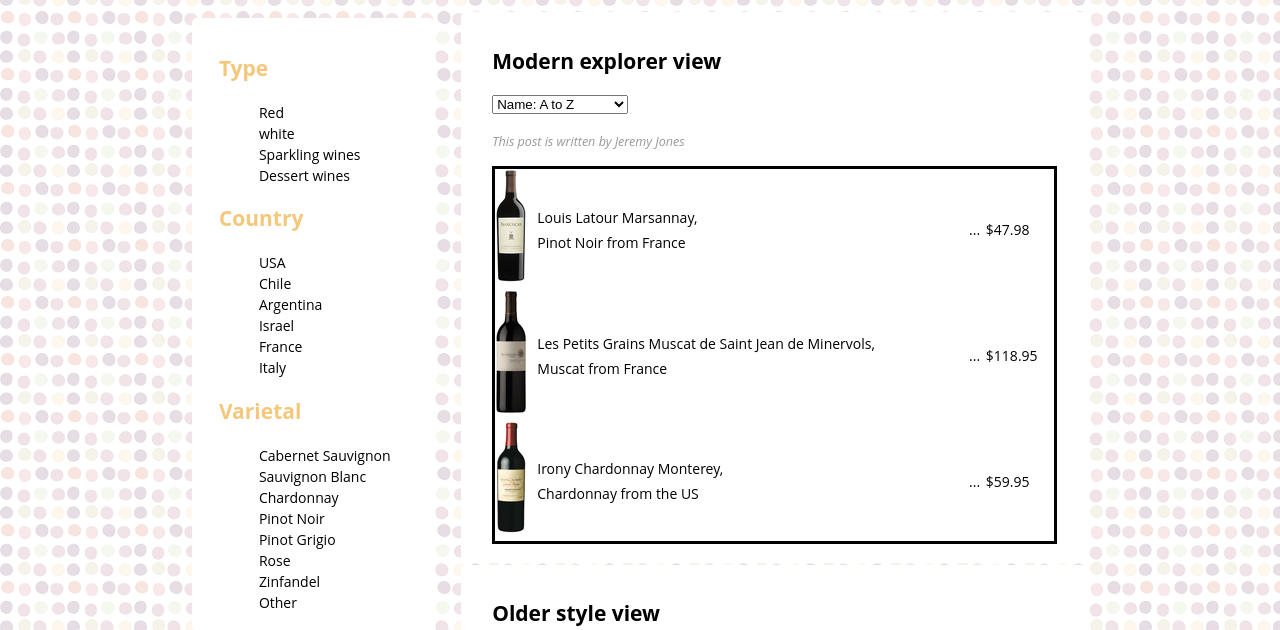
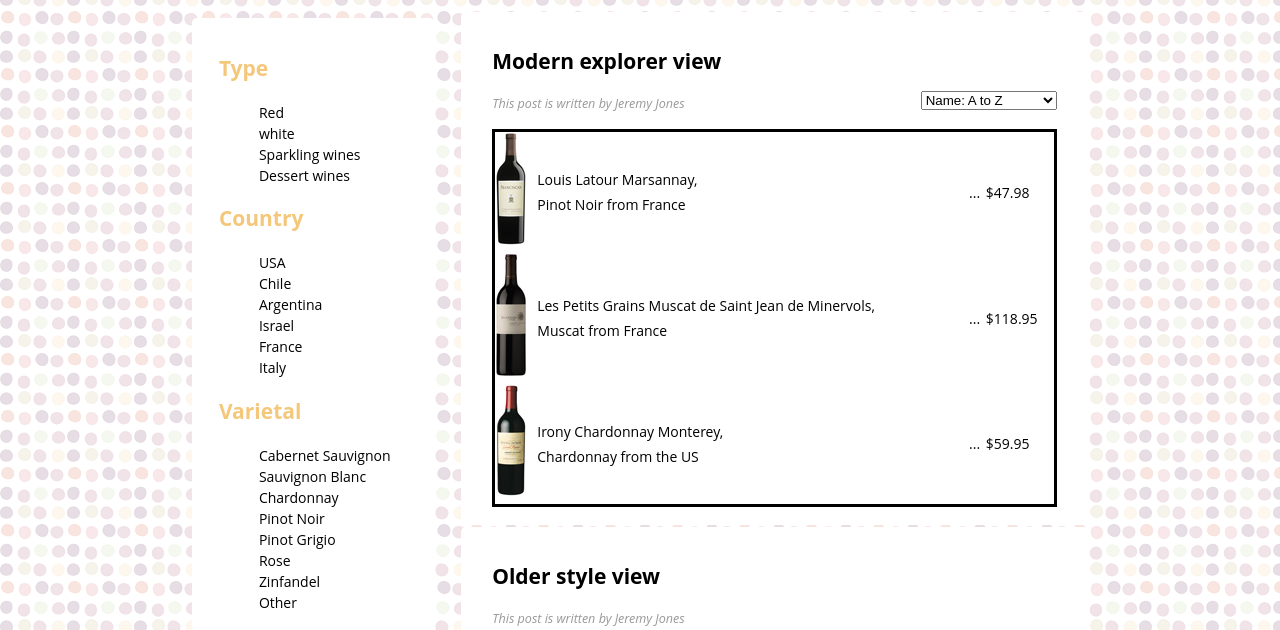
Before and after one commit to fubrick/SJSUWineProject, a PHP site: page / in a window 1280 px wide. Shown: the part 123-753 px from the top of the page. Run offline with PHP 8.4, Linux system fonts and the light colour scheme.

Commit message:
set drop down menu to float right

```diff
--- a/explorer_view/style.css
+++ b/explorer_view/style.css
@@ -83,6 +83,10 @@
 	border-radius: 5px;
 	-moz-border-radius:	5px;
 	-webkit-border-radius:	5px;
+}
+
+.mainContent select {
+	float: right;
 }
 
 /*sidenav*/
```
